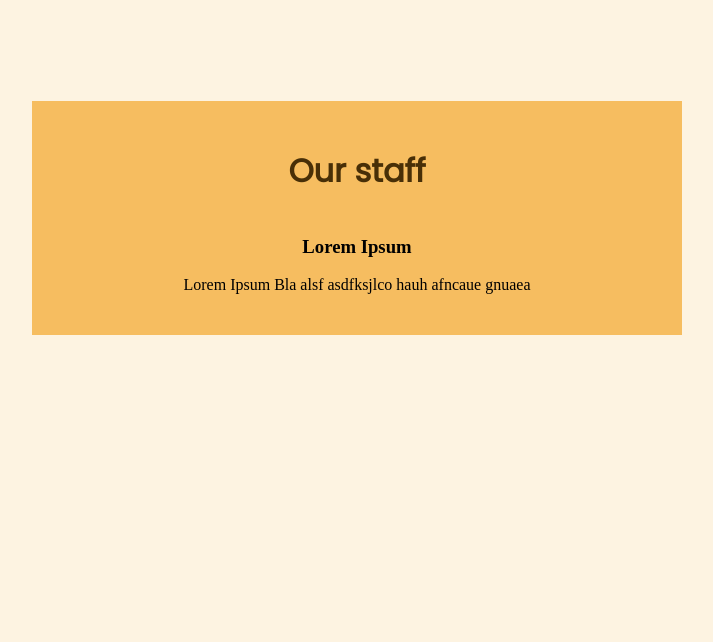
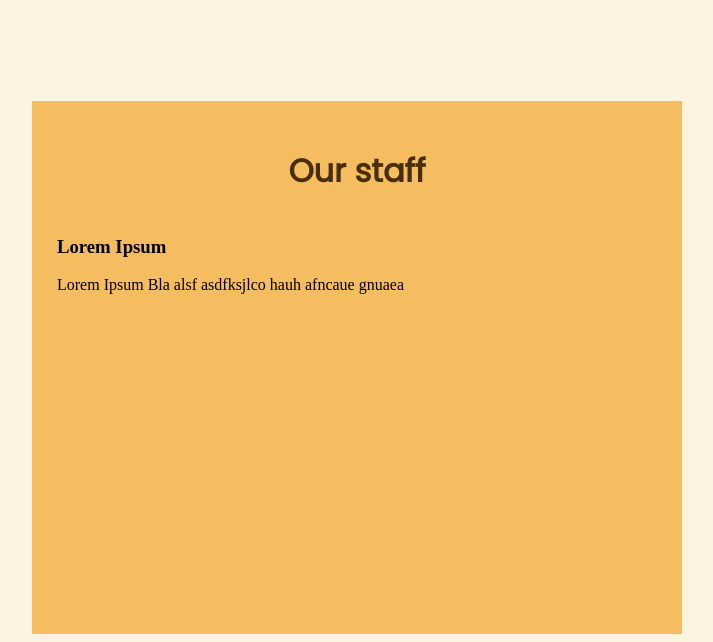
Before and after one commit to Vinay-Pillai/demo, a Python web app: template templates/bio.html in a window 1280 px wide. Shown: the part 470-1112 px from the top of the page, without its empty margins (283-996 px from the left). Before the commit the page ends 805 px from the top, so only its background shows below. Run offline with Jinja, Linux system fonts and the light colour scheme; the template is opened without the code that fills it, so the values that code supplies are empty.

Commit message:
Changed css to create better info

```diff
--- a/templates/bio.html
+++ b/templates/bio.html
@@ -28,12 +28,16 @@
         .navigationbar {
             margin-top: 50px;
         }
-
+        .info{
+            width:auto;
+            height:50%;
+            text-align:left;
+            margin:auto;
+        }
 
         </style>
     </head>
     <body>
-
     <div class="navigationbar">
      <button id="home-button" href="">Home</button>
      <button id="stories-button" href="stories.html">Stories</button>
```
